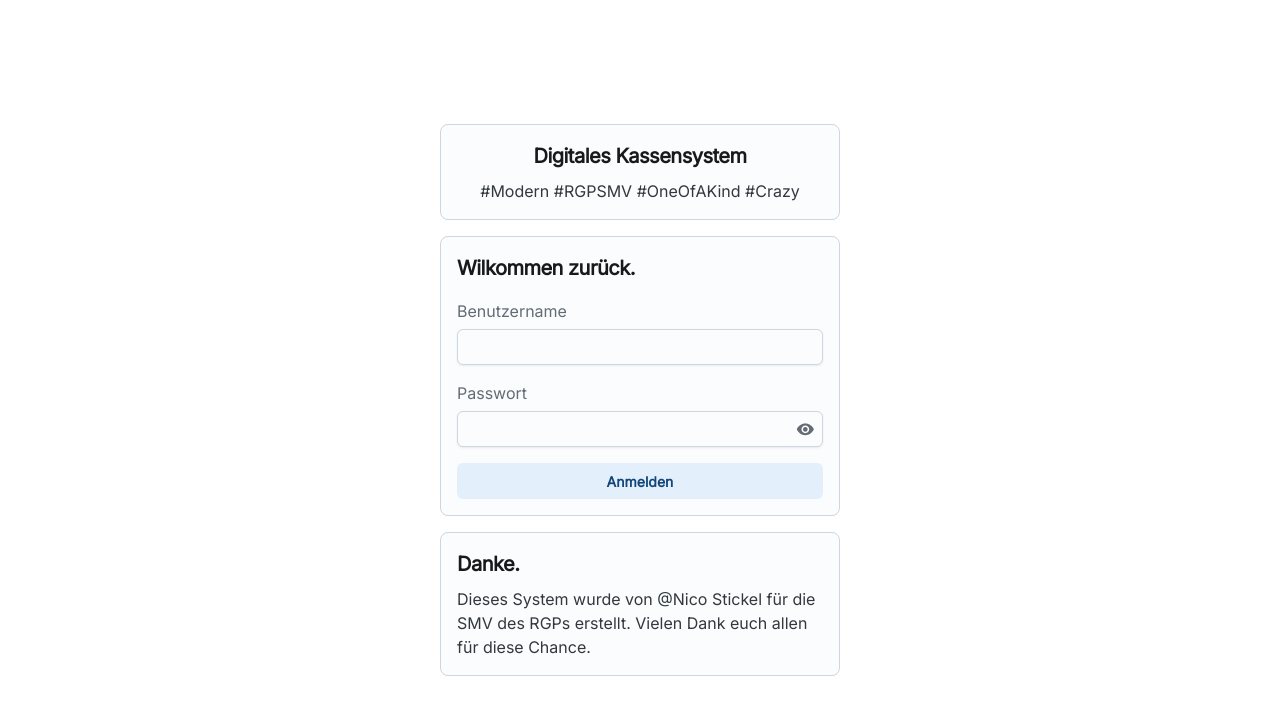
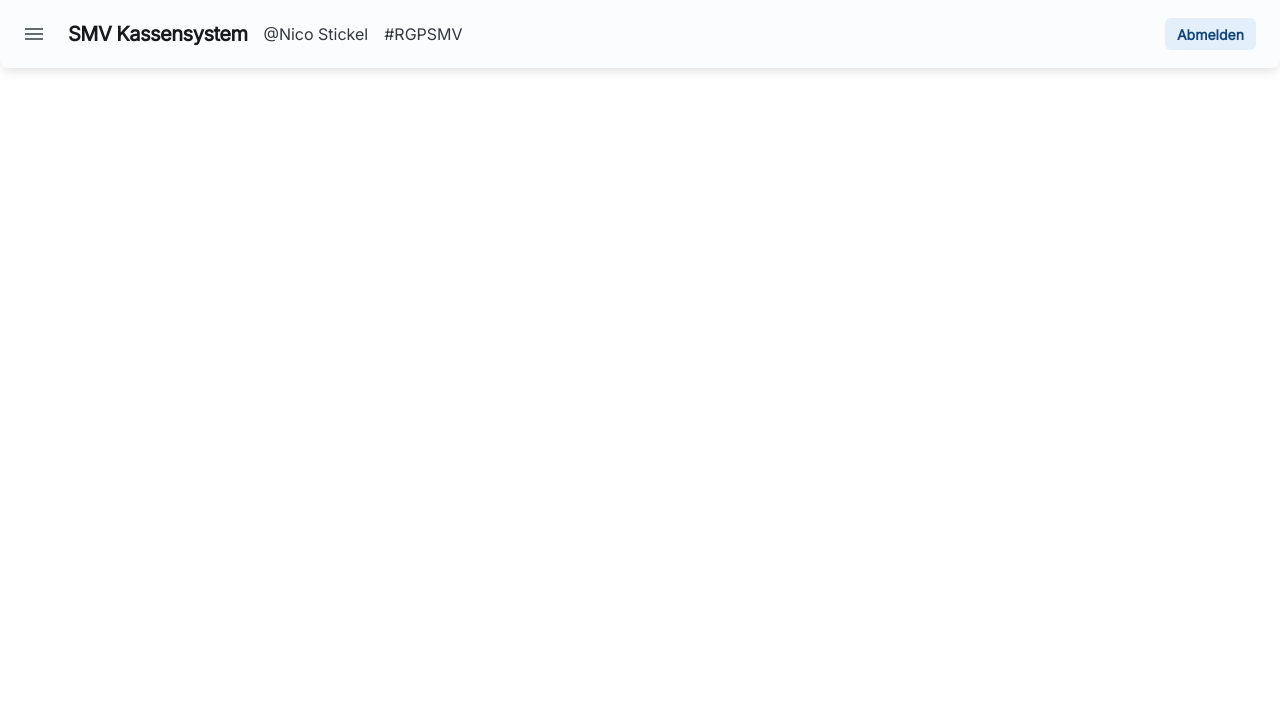
Before and after one commit to Crafter1338/Digitales-Kassensystem-V4, a React (Vite) app in the folder frontend/: page /dashboard in a window 1280 px wide. Before the commit this address led to /login. Shown: the top 714 px of the page. Built offline with nearby package versions, Linux system fonts and the light colour scheme.

Commit message:
Topbar und Dashboard

```diff
--- a/frontend/src/App.jsx
+++ b/frontend/src/App.jsx
@@ -22,18 +22,15 @@ export default function App() {
     }, [])
 
     useEffect(() => {
-        if (!auth.user) {
         if (localStorage.getItem('token')) {
             http('post', '/action/validate', {token: localStorage.getItem('token')}).then((response) => {
-                    auth.setUser({name: response.data.username})
+                auth.setUser({name: response.data.name})
+
                 navigate('/dashboard');
             }).catch(() => {
                 auth.logout();
                 navigate('/login');
             })
-            } else {
-                navigate('/login');
-            }
         }
     }, [])
 
--- a/frontend/src/components/Topbar.jsx
+++ b/frontend/src/components/Topbar.jsx
@@ -0,0 +1,47 @@
+import React from 'react'
+
+import { Box, Card, Typography, Button, Input, FormControl, FormLabel, Sheet, IconButton } from "@mui/joy";
+
+import MenuIcon from '@mui/icons-material/Menu';
+import { useAuth } from '../contexts/AuthContext';
+
+export default function(){
+    const auth = useAuth();
+
+    return (
+        <Sheet
+            sx={{
+                width: 'auto',
+                p: 2,
+                display: 'flex',
+
+                justifyContent: 'space-between',
+                alignItems: 'center',
+
+                borderBottomLeftRadius:8,
+                borderBottomRightRadius:8,
+                boxShadow: 'md',
+            }}
+        >
+            {/*left side*/}
+            <Box sx={{ display: 'inline-flex', alignItems: 'center', gap: 2 }}>
+                <IconButton>
+                    <MenuIcon/>
+                </IconButton>
+
+                <Typography level="h4">SMV Kassensystem</Typography>
+                <Typography>@Nico Stickel</Typography>
+                <Typography>#RGPSMV</Typography>
+            </Box>
+
+            {/*right side*/}
+            <Box sx={{ display: 'flex', alignItems: 'center', gap: 2, mr: 1 }}>
+                {auth.user.name && (<Typography level="body-md">{auth.user.name}</Typography>)}
+
+                <Button variant="soft" color="primary" size="sm" onClick={auth.logout}>
+                    Abmelden
+                </Button>
+            </Box>
+        </Sheet>
+    )
+}
--- a/frontend/src/contexts/AuthContext.jsx
+++ b/frontend/src/contexts/AuthContext.jsx
@@ -4,7 +4,7 @@ import { useNavigate } from 'react-router-dom';
 const AuthContext = createContext(null);
 
 export function AuthProvider({ children }) {
-	const [user, setUser] = useState(null);
+	const [user, setUser] = useState({name: ''});
 
 	const navigate = useNavigate();
 
--- a/frontend/src/pages/Dashboard.jsx
+++ b/frontend/src/pages/Dashboard.jsx
@@ -1,7 +1,17 @@
 import React from 'react'
 
 import { Box, Card, Typography, Button, Input, FormControl, FormLabel } from "@mui/joy";
+import Topbar from '../components/Topbar';
 
 export default function() {
-
+    return (
+        <Box
+            sx={{
+                height:'100vh',
+                width:'100vw',
+            }}
+        >
+            <Topbar></Topbar>
+        </Box>
+    )
 }
--- a/frontend/src/pages/login.jsx
+++ b/frontend/src/pages/login.jsx
@@ -138,7 +138,7 @@ export default function () {
                     </Typography>
 
                     <Typography sx={{textAlign:'center'}}>
-                        #Modern #RGPSMV #OneOfAKind #Crazy
+                        #RGPOnTop #RGPSMV #OneOfAKind
                     </Typography>
                 </CustomCard>
 
```
Lines whose indentation alone changed are shown as unchanged.
